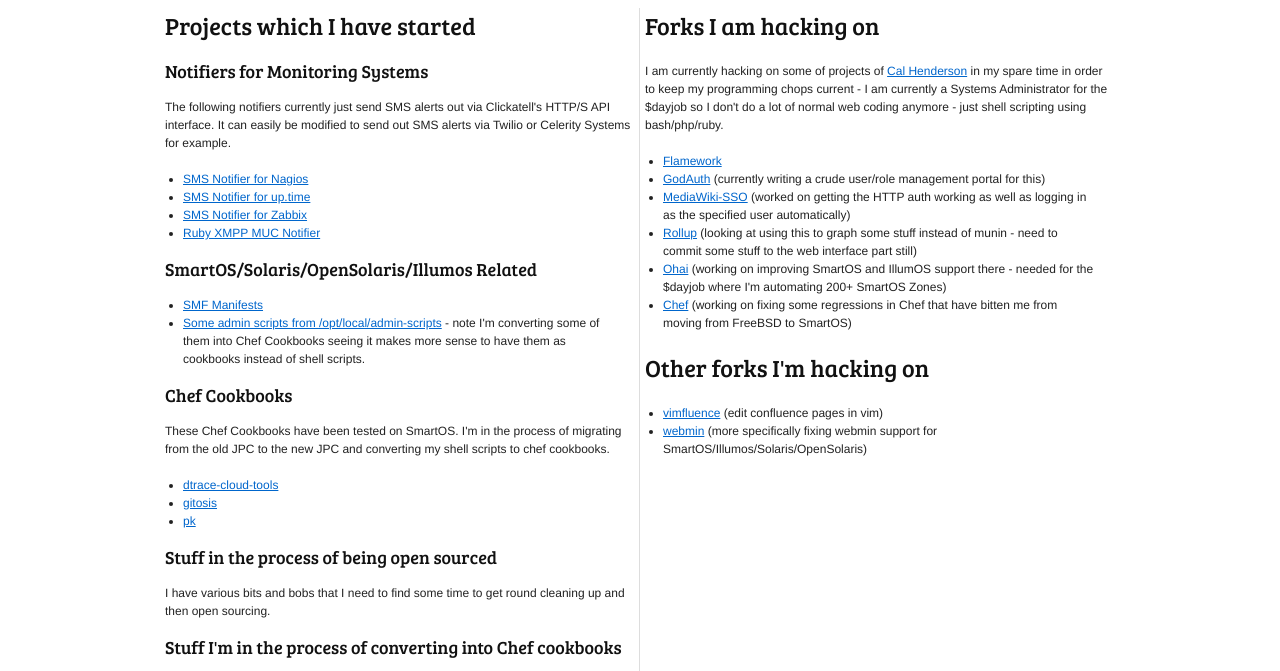
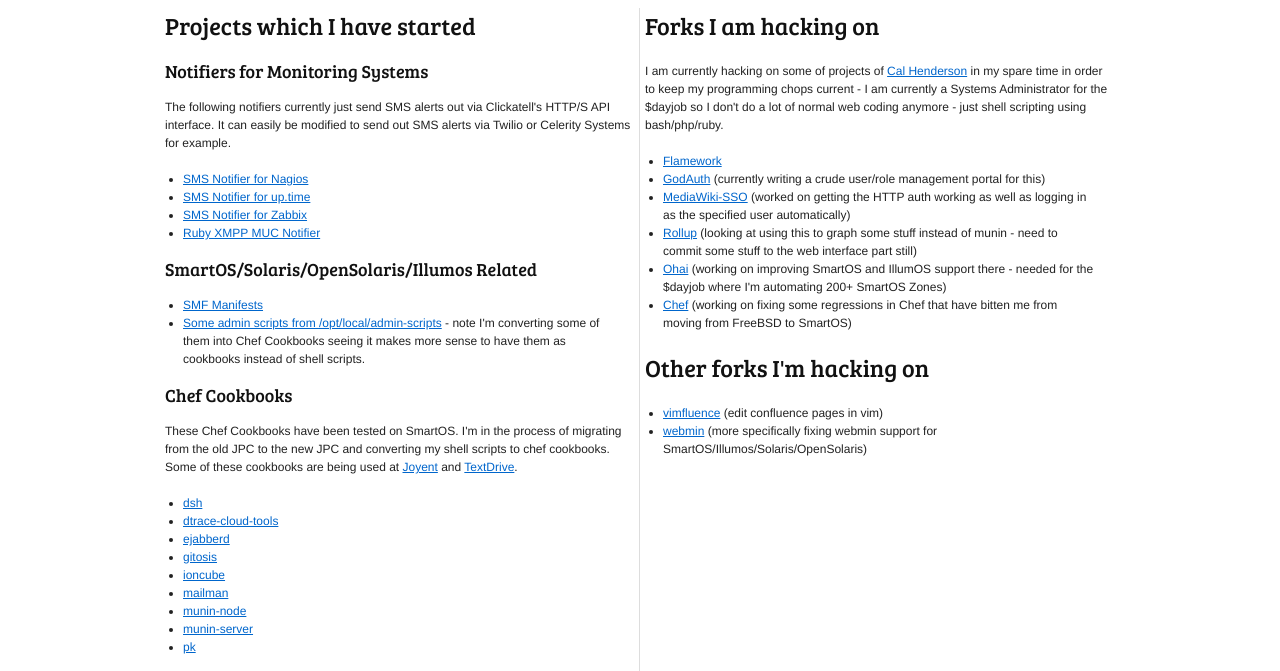
Before and after one commit to jacques/jacques.github.com, a plain HTML site: page index.html in a window 1280 px wide. Shown: the part 108-779 px from the top of the page. Drawn offline with Linux system fonts and the light colour scheme; a web font is replaced by a local one.

Commit message:
Update copy and links
Signed-off-by: Jacques Marneweck <jacques@powertrip.co.za>

```diff
--- a/index.html
+++ b/index.html
@@ -81,12 +81,19 @@
 
   <p>
     These Chef Cookbooks have been tested on SmartOS.  I'm in the process of migrating from the old
-    JPC to the new JPC and converting my shell scripts to chef cookbooks.
+    JPC to the new JPC and converting my shell scripts to chef cookbooks.  Some of these cookbooks are
+    being used at <a href="http://www.joyent.com/">Joyent</a> and <a href="http://www.textdrive.com/">TextDrive</a>.
   </p>
 
   <ul>
+    <li><a href="https://github.com/siberia-cookbooks/dsh/">dsh</a></li>
     <li><a href="https://github.com/siberia-cookbooks/dtrace-cloud-tools/">dtrace-cloud-tools</a></li>
+    <li><a href="https://github.com/siberia-cookbooks/ejabberd/">ejabberd</a></li>
     <li><a href="https://github.com/siberia-cookbooks/gitosis/">gitosis</a></li>
+    <li><a href="https://github.com/siberia-cookbooks/ioncube/">ioncube</a></li>
+    <li><a href="https://github.com/siberia-cookbooks/mailman/">mailman</a></li>
+    <li><a href="https://github.com/siberia-cookbooks/munin-node/">munin-node</a></li>
+    <li><a href="https://github.com/siberia-cookbooks/munin-server/">munin-server</a></li>
     <li><a href="https://github.com/siberia-cookbooks/pk/">pk</a></li>
   </ul>
 
@@ -102,10 +109,8 @@
     <li><a href="https://github.com/siberia-cookbooks/confluence/">confluence</a></li>
     <li><a href="https://github.com/siberia-cookbooks/crowd/">crowd</a></li>
     <li><a href="https://github.com/siberia-cookbooks/dnscache/">dnscache</a></li>
-    <li><a href="https://github.com/siberia-cookbooks/ejabberd/">ejabberd</a></li>
     <li><a href="https://github.com/siberia-cookbooks/exim/">exim</a></li>
     <li><a href="https://github.com/siberia-cookbooks/jira/">jira</a></li>
-    <li><a href="https://github.com/siberia-cookbooks/mailman/">mailman</a></li>
     <li><a href="https://github.com/siberia-cookbooks/naglite/">naglite</a></li>
     <li><a href="https://github.com/siberia-cookbooks/root-user-env/">root-user-env</a></li>
   </p>
```
